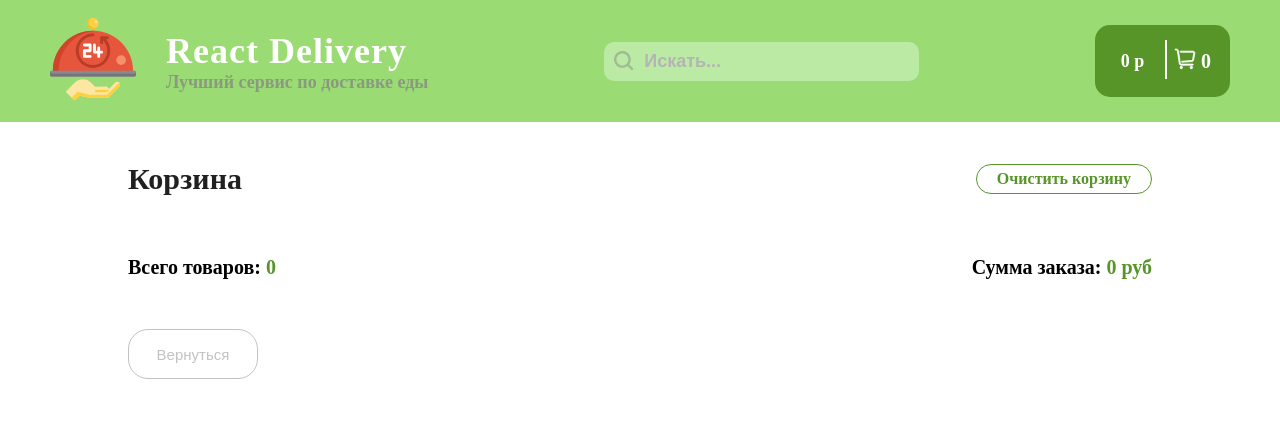
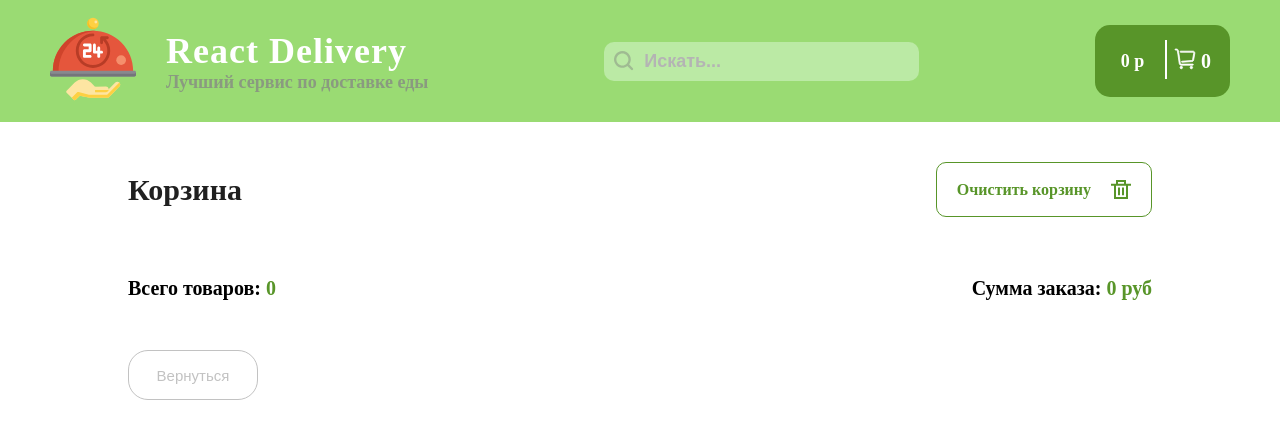
Before and after one commit to Tyson-White/react-delivery, a React (Create React App) app: page /cart in a window 1280 px wide. Shown: the top 438 px of the page. Built offline with nearby package versions, Linux system fonts and the light colour scheme; a web font is replaced by a local one.

Commit message:
style reworked

```diff
--- a/src/compopnent/Header/index.jsx
+++ b/src/compopnent/Header/index.jsx
@@ -69,9 +69,8 @@ export default function Index({ searchValue, setSearchValue }) {
               <div className={Styles.close} onClick={clearSearchValue}></div>
             )}
           </div>
-
-          <div className={Styles.right_side}>
-            <Link to="/cart">
+          <Link to="/cart">
+            <div className={Styles.right_side}>
               <div className={Styles.cart}>
                 <div className={Styles.cart_elems}>
                   <div className={Styles.total_price}>{price} р</div>
@@ -114,8 +113,8 @@ export default function Index({ searchValue, setSearchValue }) {
                   <div className={Styles.count}>{productsCount}</div>
                 </div>
               </div>
-            </Link>
-          </div>
+            </div>
+          </Link>
         </div>
       </div>
     </>
--- /dev/null
+++ b/src/compopnent/Popup/Popup.module.scss
@@ -0,0 +1,24 @@
+.popUp {
+	width: 250px;
+	height: 100px;
+	background-color: rgba(96, 211, 67, 0.548);
+	color: #2b2b2b;
+	border-radius: 20px;
+	position: absolute;
+	text-align: center;
+	display: inline-flex;
+	flex-direction: column;
+	justify-content: center;
+	bottom: -100%;
+	right: 0;
+	transition: 0.3s;
+}
+.popUp_content {
+
+}
+
+.active {
+	bottom: 20px;
+	right: 30px;
+	transition: 0.3s;
+}
--- /dev/null
+++ b/src/compopnent/Popup/index.jsx
@@ -0,0 +1,15 @@
+import React from "react";
+import Styles from "./Popup.module.scss";
+export default function index(props) {
+  return (
+    <>
+      <div
+        className={
+          props.active ? `${Styles.popUp} ${Styles.active}` : Styles.popUp
+        }
+      >
+        <div className={Styles.popUp_content}>Товар был убран из корзины!</div>
+      </div>
+    </>
+  );
+}
--- a/src/compopnent/Product/product.module.scss
+++ b/src/compopnent/Product/product.module.scss
@@ -5,7 +5,7 @@
   flex-direction: column;
   justify-content: space-around;
   text-align: center;
-	border: 1px solid #E0E0E0;
+  border: 1px solid #e0e0e0;
   padding: 10px 7px 20px 7px;
   border-radius: 15px;
   -webkit-box-shadow: 0px 5px 4px 0px rgba(34, 60, 80, 0.2);
@@ -23,7 +23,7 @@
     overflow: hidden;
     display: flex;
     margin-bottom: 10px;
-		border-bottom: 1px solid #DEDEDE;
+    border-bottom: 1px solid #dedede;
     padding-bottom: 10px;
     img {
       width: 100%;
@@ -38,7 +38,7 @@
   }
 
   .select_size {
-		background-color: #DEDEDE;
+    background-color: #dedede;
     padding: 0;
     border-radius: 8px;
     margin: 10px 0;
@@ -63,12 +63,11 @@
         letter-spacing: 1px;
         font-weight: 400;
       }
-
     }
   }
 
   .selected {
-		background-color: #9ADB73;
+    background-color: #9adb73;
     color: #fff;
     font-weight: 600;
     -webkit-box-shadow: 0px 3px 4px 0px rgba(34, 60, 80, 0.2);
@@ -83,13 +82,13 @@
     .price {
       font-weight: 600;
       font-size: 20px;
-			color: #2C2C2C;
+      color: #2c2c2c;
     }
 
     .add {
-			background-color: #9ADB73;
+      background-color: #9adb73;
       border: none;
-			color: #DEDEDE;
+      color: #dedede;
       font-weight: 700;
       font-size: 20px;
       border-radius: 10px;
--- a/src/index.scss
+++ b/src/index.scss
@@ -24,6 +24,8 @@ a {
 .wrapper {
 	overflow: hidden;
 	background-color: #fff;
+	position: relative;
+	width: 100%;
 }
 
 .container {
--- a/src/pages/Cart/Cart.module.scss
+++ b/src/pages/Cart/Cart.module.scss
@@ -1,4 +1,6 @@
 .cart_content {
+	position: relative;
+	overflow: hidden;
 	width: 80%;
 	margin: 40px auto;
 	.title {
@@ -16,10 +18,21 @@
 	.clear_cart {
 		color: #589529;
 		border: 1px solid #589529;
+		border-radius: 10px;
+		display: flex;
+		align-items: center;
+		height: 43px;
+		svg {
+			margin-left: 20px;
+			width: 20px;
+		}
 
 		&:hover {
-			background-color: #699646;
 			color: #fff;
+			g {
+				fill: #fff;
+			}
+			background-color: #589529;
 		}
 	}
 }
--- a/src/pages/Cart/index.jsx
+++ b/src/pages/Cart/index.jsx
@@ -10,6 +10,7 @@ import {
 } from "../../redux/slices/productsSlice";
 import { setCount } from "../../redux/slices/productsSlice";
 import { Link } from "react-router-dom";
+import PopUp from "../../compopnent/Popup";
 
 // img
 import del from "../../assets/icons/delete-1-svgrepo-com.svg";
@@ -22,12 +23,26 @@ import Header from "../../compopnent/Header";
 export default function Index(props) {
   const cartItems = useSelector((state) => state.products.cartList);
   const dispatch = useDispatch();
+  const [popUp, setPopUp] = React.useState(false);
+
+  const showPopUp = () => {
+    setPopUp(true);
+
+    setTimeout(() => {
+      setPopUp(false);
+    }, 2000);
+  };
 
   const price = useSelector((state) => state.products.totalPrice);
+
+  React.useEffect(() => {
+    window.scrollTo(0, 0);
+  }, []);
 
   return (
     <>
       <div className="wrapper">
+        <PopUp active={popUp} />
         <Header />
 
         <div className={Styles.cart_content}>
@@ -38,6 +53,55 @@ export default function Index(props) {
               className={Styles.clear_cart}
             >
               Очистить корзину
+              <svg
+                width="25px"
+                height="25px"
+                viewBox="0 -0.5 21 21"
+                version="1.1"
+                fill="#000000"
+              >
+                <g id="SVGRepo_bgCarrier" strokeWidth="0" />
+
+                <g
+                  id="SVGRepo_tracerCarrier"
+                  strokeLinecap="round"
+                  strokeLinejoin="round"
+                />
+
+                <g id="SVGRepo_iconCarrier">
+                  {" "}
+                  <title>delete [#589529]</title>{" "}
+                  <desc>Created with Sketch.</desc> <defs> </defs>{" "}
+                  <g
+                    id="Page-1"
+                    stroke="none"
+                    strokeWidth="1"
+                    fill="none"
+                    fillRule="evenodd"
+                  >
+                    {" "}
+                    <g
+                      id="Dribbble-Light-Preview"
+                      transform="translate(-179.000000, -360.000000)"
+                      fill="#589529"
+                    >
+                      {" "}
+                      <g
+                        id="icons"
+                        transform="translate(56.000000, 160.000000)"
+                      >
+                        {" "}
+                        <path
+                          d="M130.35,216 L132.45,216 L132.45,208 L130.35,208 L130.35,216 Z M134.55,216 L136.65,216 L136.65,208 L134.55,208 L134.55,216 Z M128.25,218 L138.75,218 L138.75,206 L128.25,206 L128.25,218 Z M130.35,204 L136.65,204 L136.65,202 L130.35,202 L130.35,204 Z M138.75,204 L138.75,200 L128.25,200 L128.25,204 L123,204 L123,206 L126.15,206 L126.15,220 L140.85,220 L140.85,206 L144,206 L144,204 L138.75,204 Z"
+                          id="delete-[#589529]"
+                        >
+                          {" "}
+                        </path>{" "}
+                      </g>{" "}
+                    </g>{" "}
+                  </g>{" "}
+                </g>
+              </svg>
             </div>
           </div>
 
@@ -78,7 +142,10 @@ export default function Index(props) {
                       </button>
                     </div>
                     <div
-                      onClick={() => dispatch(removeCartItem(item))}
+                      onClick={() => {
+                        dispatch(removeCartItem(item));
+                        showPopUp();
+                      }}
                       className={Styles.delete_product}
                     >
                       <svg
--- a/src/pages/Manepage/index.jsx
+++ b/src/pages/Manepage/index.jsx
@@ -47,6 +47,8 @@ export default function Index({ onClickAdd }) {
 
       dispatch(setFilters({ ...params, sortBy }));
     }
+
+    window.scrollTo(0, 0);
   }, []);
 
   React.useEffect(() => {
```
Lines whose indentation alone changed are shown as unchanged.
